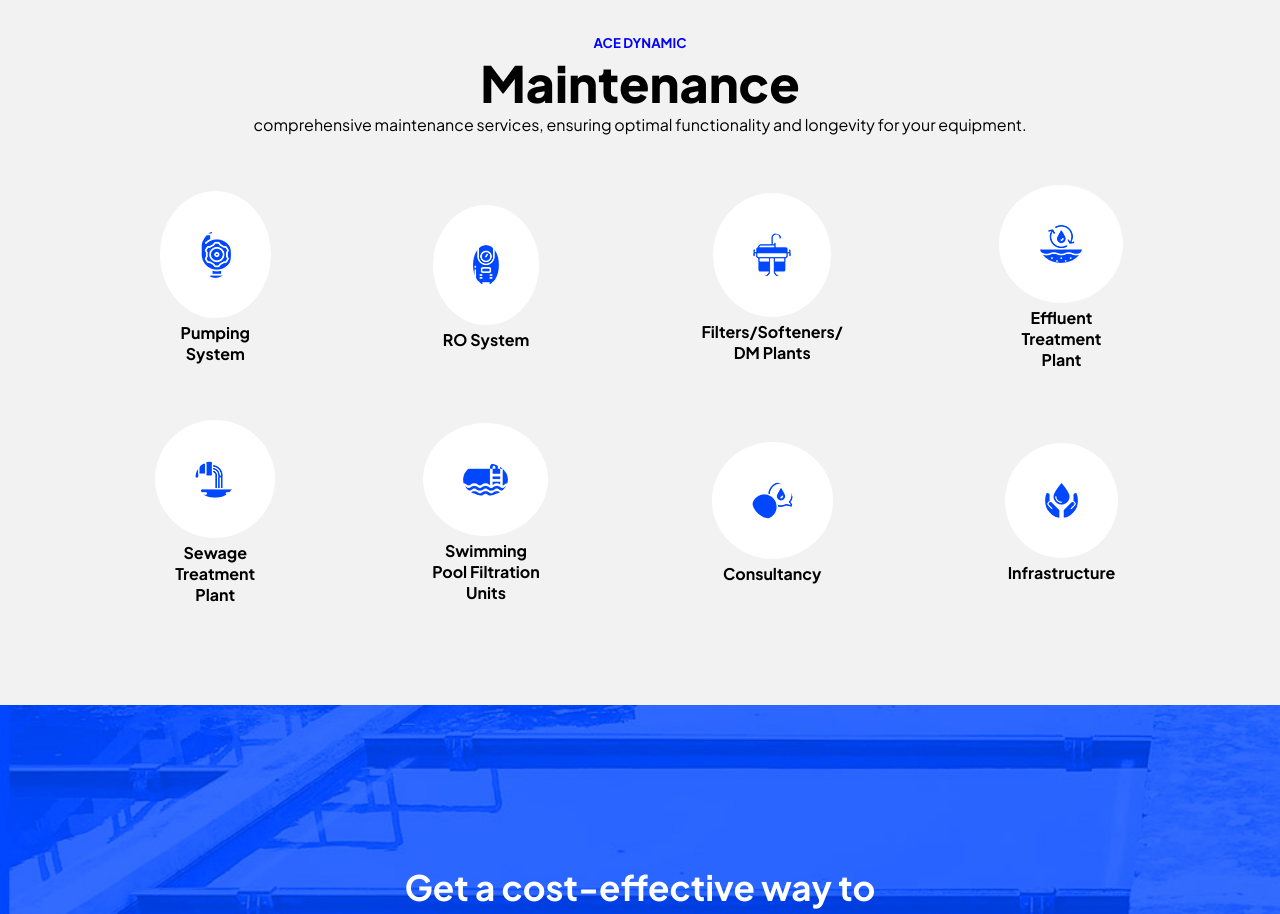
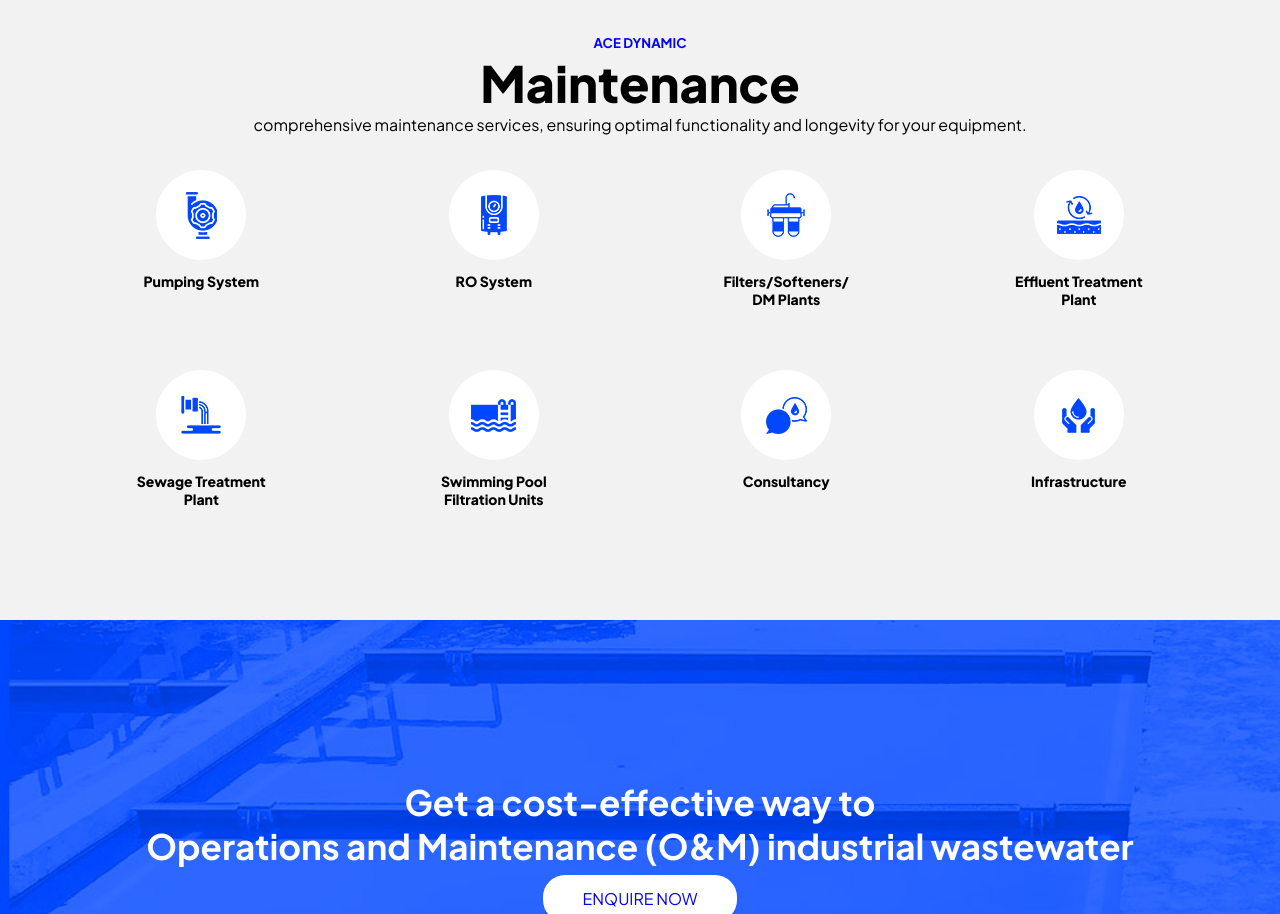
Before and after one commit to MShakib993/Ace-Dynamics, a plain HTML site: page index.html in a window 1280 px wide. Shown: the part 3320-4234 px from the top of the page. Drawn offline with Linux system fonts and the light colour scheme.

Commit message:
issue solved white circle background

```diff
--- a/css/style.css
+++ b/css/style.css
@@ -453,36 +453,41 @@ body {
 
 .maintainence .maintainence-first p{
     text-align: center;
+    margin-bottom: 3%;
 }
 
-.maintainence .maintainence-second{
-    width: 100%;
-    display: table;
+.maintainence-circle{
+    width:25%;
+    float: left;
+    display: flex;
+    flex-direction: column;
+    align-items: center;
+    min-height: 200px;
 }
 
-.maintainence .maintainence-second tr{
-    display:table-row;
-    width: 100%;
+
+
+.circle{
+    width: 90px;
+    height: 90px;
+    border-radius: 100%;
+    background-color: white;
+    align-items: center;
+    display: flex;
+    justify-content: center;
 }
 
-.maintainence .maintainence-second td{
-    display: table-cell;
+.circle-text{
+    padding: 0 80px;
     text-align: center;
-    width: 25%;
-
-
 }
 
-.maintainence .maintainence-second td img{
-    padding:40px;
-    background-color: white;
-    border-radius:100%;
+.circle-text p{
+    font-size: 14px;
+    font-weight: 800;
+    margin-top: 12px;
 }
 
-.maintainence .maintainence-second td p{
-    padding: 0 55px;
-    font-weight: 700;
-}
 
 /* Maintainence section end from here */
 
--- a/index.html
+++ b/index.html
@@ -260,54 +260,61 @@
                 </p>
             </div>
 
-            <div class="maintainence-second">
-                <table cellspacing="50">
-                    <tr>
-                        <td>
-                            <img src="img/m1.png" alt="">
-                            <p>Pumping System</p>
-                        </td>
+        <div class="maintainence-circle">
+            <div class="circle">
+            <img src="img/m1.png" alt=""></div>
+            <div class="circle-text"><p>Pumping System</p></div>
+        </div>
 
-                        <td>
-                            <img src="img/m2.png" alt="">
-                            <p>RO System</p>
-                        </td>
+        <div class="maintainence-circle">
+            <div class="circle">
+            <img src="img/m2.png" alt=""></div>
+            <div class="circle-text"><p>RO System</p></div>
+        </div>
 
-                        <td>
-                            <img src="img/m3.png" alt="">
-                            <p>Filters/Softeners/ DM Plants</p>
-                        </td>
 
-                        <td>
-                            <img src="img/m4.png" alt="">
-                            <p>Effluent Treatment Plant</p>
-                        </td>
-                    </tr>
+        <div class="maintainence-circle">
+            <div class="circle">
+            <img src="img/m3.png" alt=""></div>
+            <div class="circle-text"><p>Filters/Softeners/ DM Plants</p></div>
+        </div>
 
-                    <tr>
-                        <td>
-                            <img src="img/m5.png" alt="">
-                            <p>Sewage Treatment Plant</p>
-                        </td>
 
-                        <td>
-                            <img src="img/m6.png" alt="">
-                            <p>Swimming Pool Filtration Units</p>
-                        </td>
+        <div class="maintainence-circle">
+            <div class="circle">
+            <img src="img/m4.png" alt=""></div>
+            <div class="circle-text"><p>Effluent Treatment Plant</p></div>
+        </div>
 
-                        <td>
-                            <img src="img/m7.png" alt="">
-                            <p>Consultancy</p>
-                        </td>
 
-                        <td>
-                            <img src="img/m8.png" alt="">
-                            <p>Infrastructure</p>
-                        </td>
-                    </tr>
-                </table>
-            </div>
+        <div class="maintainence-circle">
+            <div class="circle">
+            <img src="img/m5.png" alt=""></div>
+            <div class="circle-text"><p>Sewage Treatment Plant</p></div>
         </div>
+
+
+        <div class="maintainence-circle">
+            <div class="circle">
+            <img src="img/m6.png" alt=""></div>
+            <div class="circle-text"><p>Swimming Pool Filtration Units</p></div>
+        </div>
+
+
+        <div class="maintainence-circle">
+            <div class="circle">
+            <img src="img/m7.png" alt=""></div>
+            <div class="circle-text"><p>Consultancy</p></div>
+        </div>
+
+        <div class="maintainence-circle">
+            <div class="circle">
+            <img src="img/m8.png" alt=""></div>
+            <div class="circle-text"><p>Infrastructure</p></div>
+        </div>
+
+
+    </div>
     </section>
 
     <!-- Maintainence end from here -->
```
